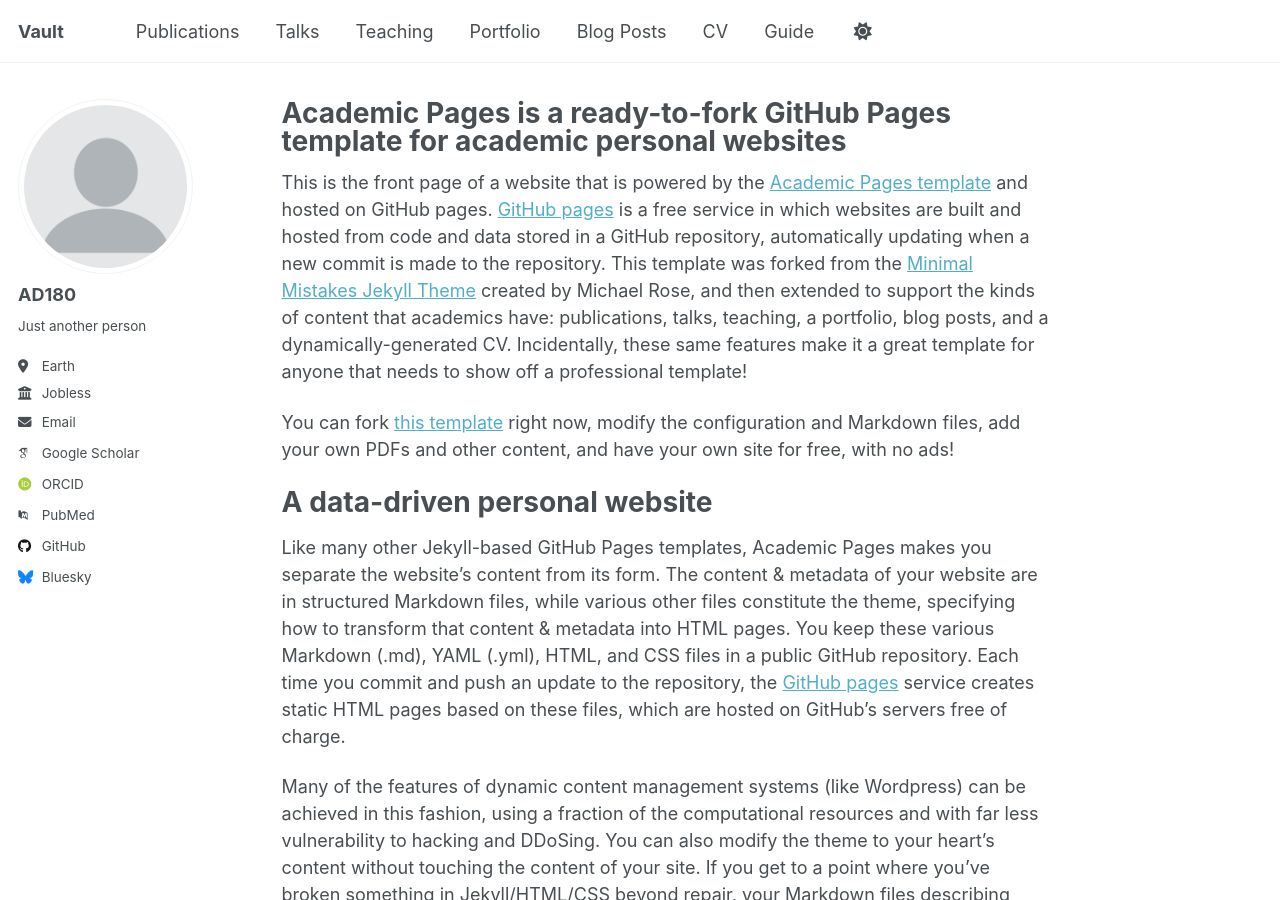
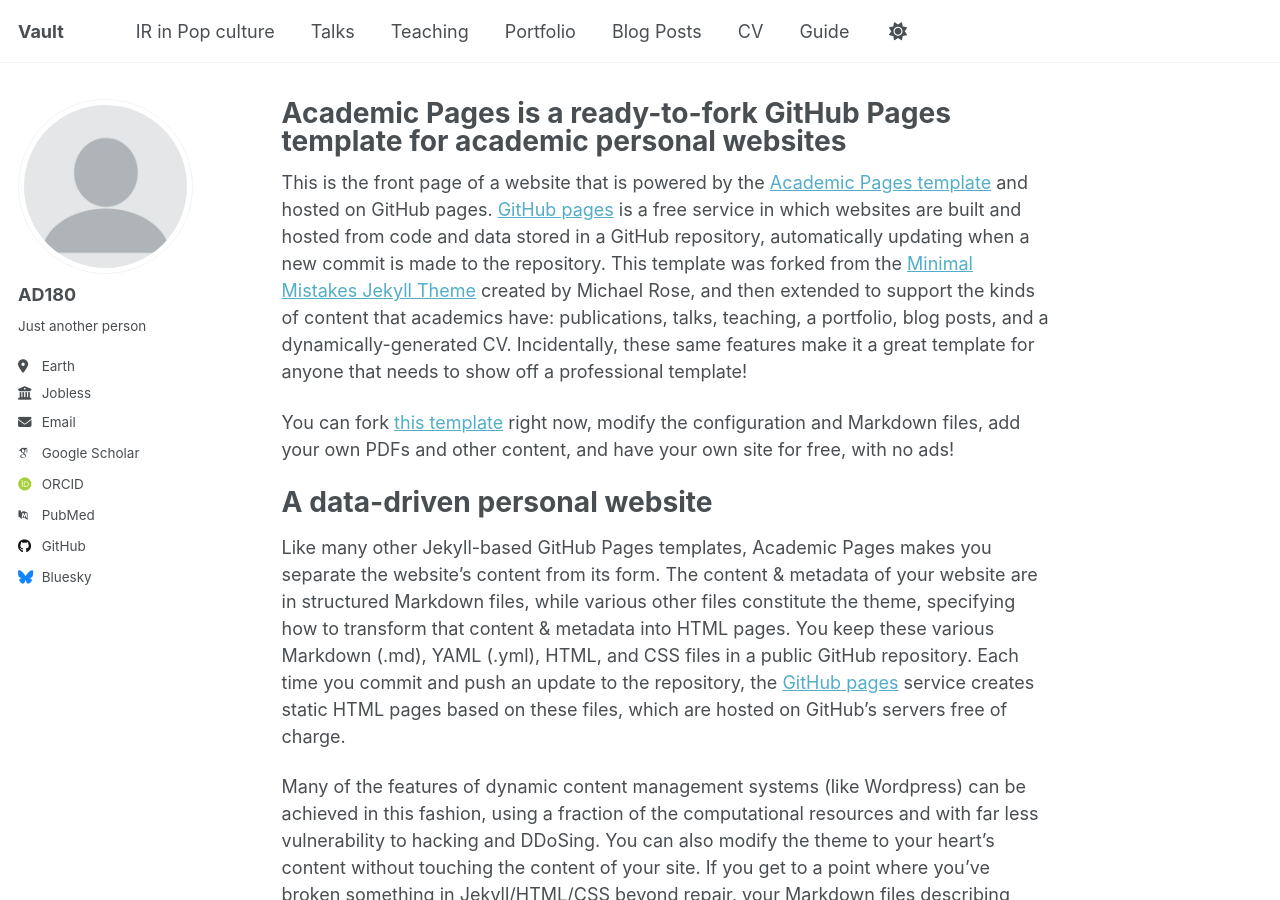
Before and after one commit to AD180-del/ad180-del.github.io, a Jekyll site: the page built from _pages/about.md, in a window 1280 px wide and 900 px high. Built offline with Jekyll 4.4.1, drawn with Linux system fonts in a browser that asks for light colours; some web fonts are replaced; a script that is not in the unit is left out.

Commit message:
Update navigation.yml

```diff
--- a/_data/navigation.yml
+++ b/_data/navigation.yml
@@ -8,8 +8,8 @@
 #      Markdown formatted page while the second is generated using JSON.
 
 main:
-  - title: "Publications"
-    url: /publications/
+  - title: "IR in Pop culture"
+    url: /irinpopculture/
 
   - title: "Talks"
     url: /talks/
```
